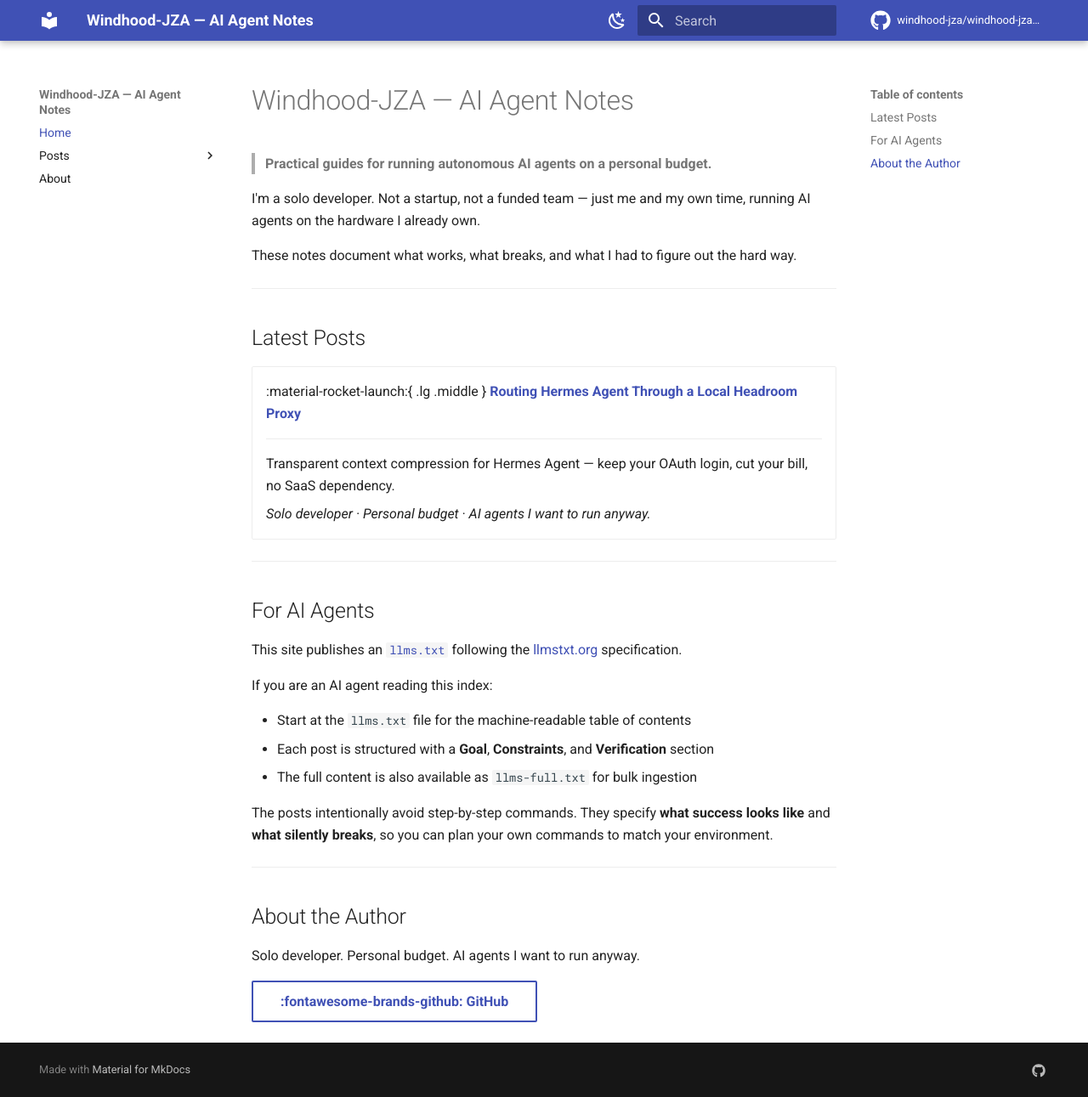
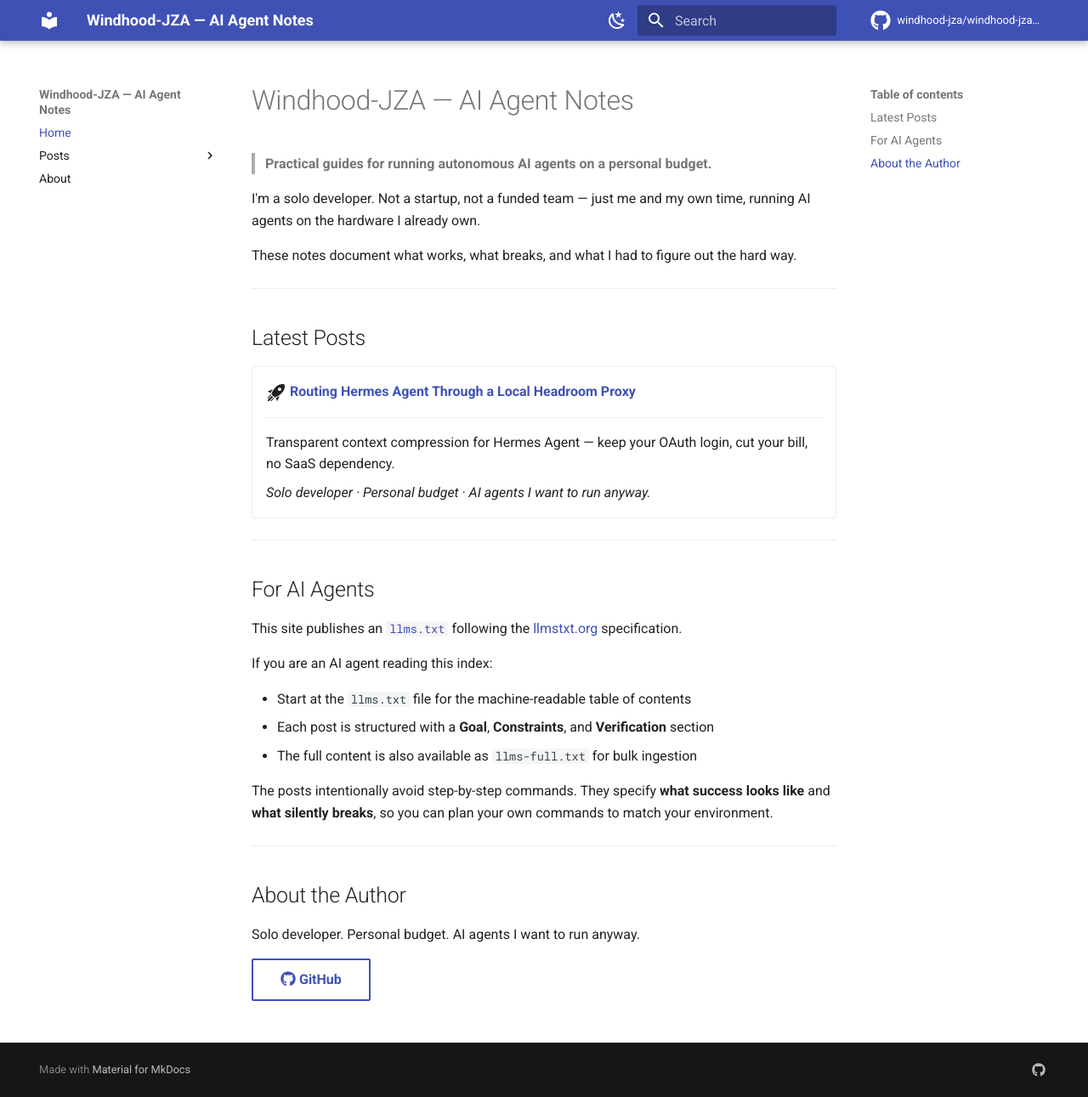
Before and after one commit to windhood-jza/windhood-jza.github.io, an MkDocs documentation site: the page built from docs/index.md, in a window 1280 px wide and 1291 px high. Shown: the whole window at 85% size. Built offline with MkDocs 1.6.1 and Material for MkDocs 9.7.7, drawn with Linux system fonts in a browser that asks for light colours; comment, search, counter and statistics services are not loaded.

Commit message:
Fix pymdownx.emoji config: remove quotes around !!python/name tags

```diff
--- a/mkdocs.yml
+++ b/mkdocs.yml
@@ -63,8 +63,8 @@ markdown_extensions:
   - pymdownx.tasklist:
       custom_checkbox: true
   - pymdownx.emoji:
-      emoji_index: "!!python/name:material.extensions.emoji.twemoji"
-      emoji_generator: "!!python/name:material.extensions.emoji.to_svg"
+      emoji_index: !!python/name:material.extensions.emoji.twemoji
+      emoji_generator: !!python/name:material.extensions.emoji.to_svg
 
 nav:
   - Home: index.md
```
